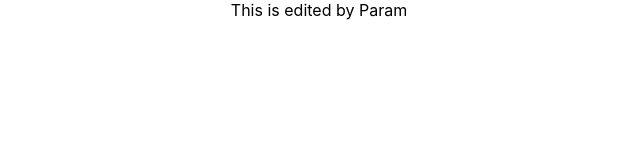
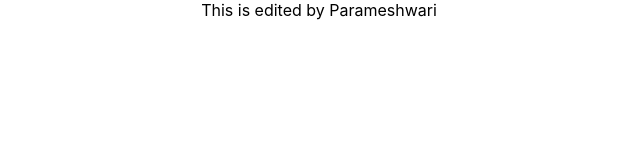
Before and after one commit to 44donin/farmrep, a React (Create React App) app: page / in a window 1280 px wide. Shown: the top 160 px of the page, without its empty margins (321-961 px from the left). Built offline with nearby package versions, Linux system fonts and the light colour scheme.

Commit message:
Update App.js

```diff
--- a/src/App.js
+++ b/src/App.js
@@ -4,7 +4,7 @@ import './App.css';
 function App() {
   return (
     <div className="App">
-        This is edited by Param
+        This is edited by Parameshwari
 
     </div>
   );
```
